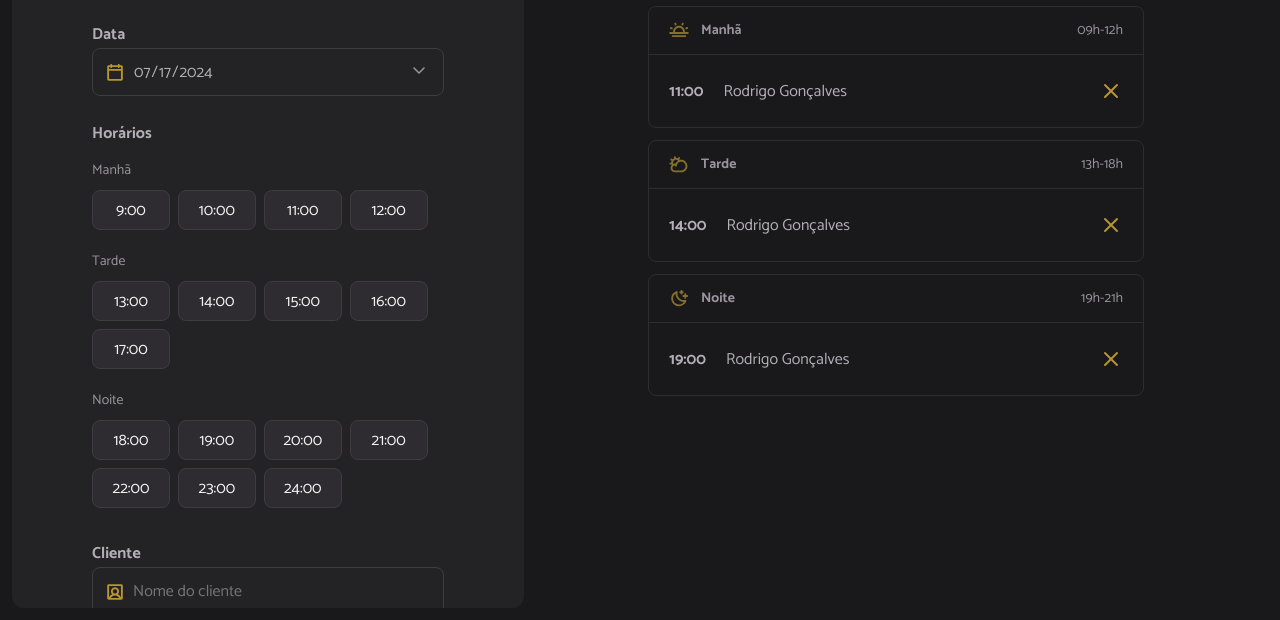
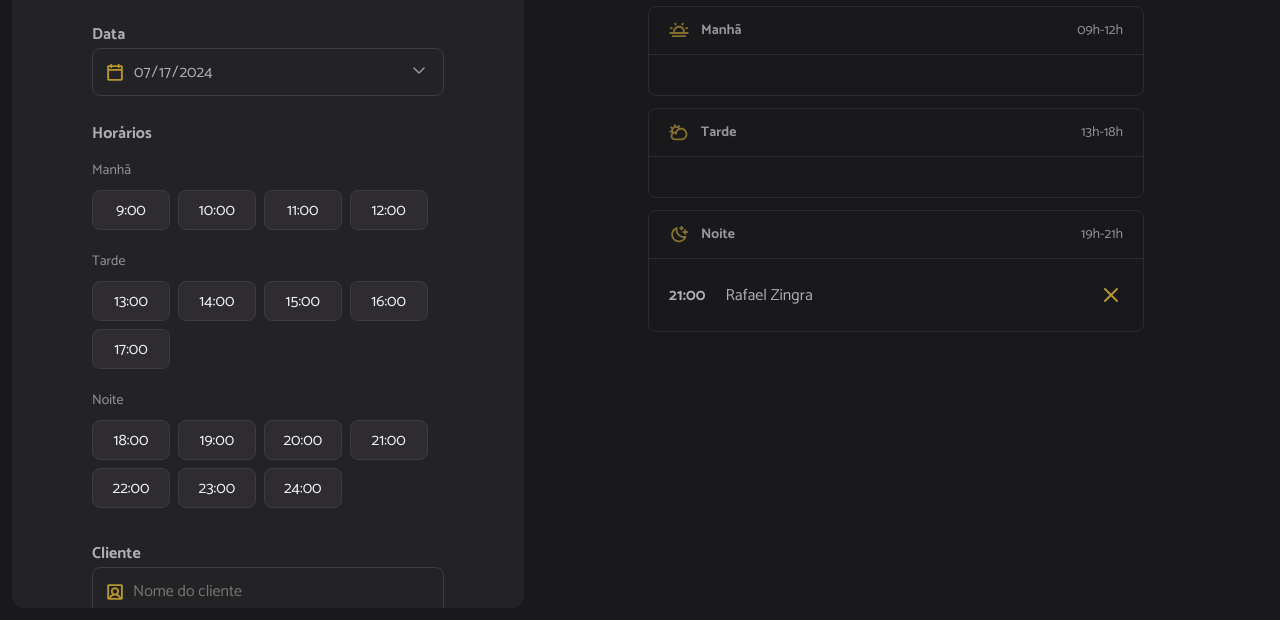
Before and after one commit to rafaelzingra/hairday, a website built with webpack: page index.html in a window 1280 px wide. Shown: the part 180-800 px from the top of the page. Built offline with nearby package versions, Linux system fonts and the light colour scheme; data requests are answered from the project's data file.

Commit message:
adds schedules fetching functionality

```diff
--- a/index.html
+++ b/index.html
@@ -129,7 +129,7 @@
           </header>
           <ul id="period-morning" class="period">
             <!-- Exemplo  -->
-            <li>
+            <!-- <li>
               <strong>11:00</strong>
               <span>Rodrigo Gonçalves</span>
               <img
@@ -137,7 +137,7 @@
                 alt="Cancelar"
                 class="cancel-icon"
               />
-            </li>
+            </li> -->
           </ul>
         </section>
 
@@ -149,7 +149,7 @@
           </header>
           <ul id="period-afternoon" class="period">
             <!-- Exemplo -->
-            <li>
+            <!-- <li>
               <strong>14:00</strong>
               <span>Rodrigo Gonçalves</span>
               <img
@@ -157,7 +157,7 @@
                 alt="Cancelar"
                 class="cancel-icon"
               />
-            </li>
+            </li> -->
           </ul>
         </section>
 
@@ -169,7 +169,7 @@
           </header>
           <ul id="period-night" class="period">
             <!-- Exemplo -->
-            <li>
+            <!-- <li>
               <strong>19:00</strong>
               <span>Rodrigo Gonçalves</span>
               <img
@@ -177,7 +177,7 @@
                 alt="Cancelar"
                 class="cancel-icon"
               />
-            </li>
+            </li> -->
           </ul>
         </section>
       </aside>
--- a/src/modules/schedules/load.js
+++ b/src/modules/schedules/load.js
@@ -1,9 +1,16 @@
+import { scheduleFetchByDay } from "../../services/schedule-fetch-by-day";
 import { hoursLoad } from "../form/hours-load";
+import { schedulesShow } from "./show";
 
 const selectedDate = document.getElementById('date')
 
-export function schedules() {
+export async function schedules() {
 
     const date = selectedDate.value
+
+    const schedules = await scheduleFetchByDay({ date })
+
+    schedulesShow({schedules})
+
     hoursLoad({date})
 }
--- /dev/null
+++ b/src/modules/schedules/show.js
@@ -0,0 +1,44 @@
+import dayjs from "dayjs"
+
+const periodMorning = document.getElementById('period-morning')
+const periodAfternoon = document.getElementById('period-afternoon')
+const periodNight = document.getElementById('period-night')
+
+export function schedulesShow({schedules}) {
+    try {
+        periodMorning.innerHTML = ""
+        periodAfternoon.innerHTML = ""
+        periodNight.innerHTML = ""
+
+        schedules.forEach((schedule) => {
+            const item = document.createElement("li")
+            const time = document.createElement('strong')
+            const name = document.createElement('span')
+
+            item.setAttribute('data-id', schedule.id)
+            time.textContent = dayjs(schedule.when).format('HH:mm')
+
+            name.textContent = schedule.name
+
+            const cancelIcon = document.createElement('img')
+            cancelIcon.classList.add('cancel-icon')
+            cancelIcon.setAttribute('src','./src/assets/cancel.svg')
+            cancelIcon.setAttribute('alt','Cancelar')
+
+            item.append(time,name,cancelIcon)
+
+            const hour = dayjs(schedule.when).hour()
+
+            if (hour <= 12) {
+                periodMorning.appendChild(item)
+            } else if (hour <= 18){
+                periodAfternoon.appendChild(item)
+            } else{
+                periodNight.appendChild(item)
+            }
+        })
+    } catch (error) {
+        console.log(error)
+        alert("Não foi possível exibir os agendamentos")
+    }
+}
--- a/src/services/schedule-fetch-by-day.js
+++ b/src/services/schedule-fetch-by-day.js
@@ -0,0 +1,19 @@
+import dayjs from "dayjs"
+import { apiConfig } from "./api-config"
+
+export async function scheduleFetchByDay ({date}) {
+    try {
+        const response = await fetch(`${apiConfig.baseURL}/schedules`)
+
+        const data = await response.json()
+
+        const schedules = data.filter((schedule) =>
+            dayjs(date).isSame(schedule.when,"day")
+        )
+
+        return schedules
+    } catch (error) {
+        console.log(error)
+        alert("Não foi possível buscar os agendamentos. Tente novamente mais tarde.")
+    }
+}
```
